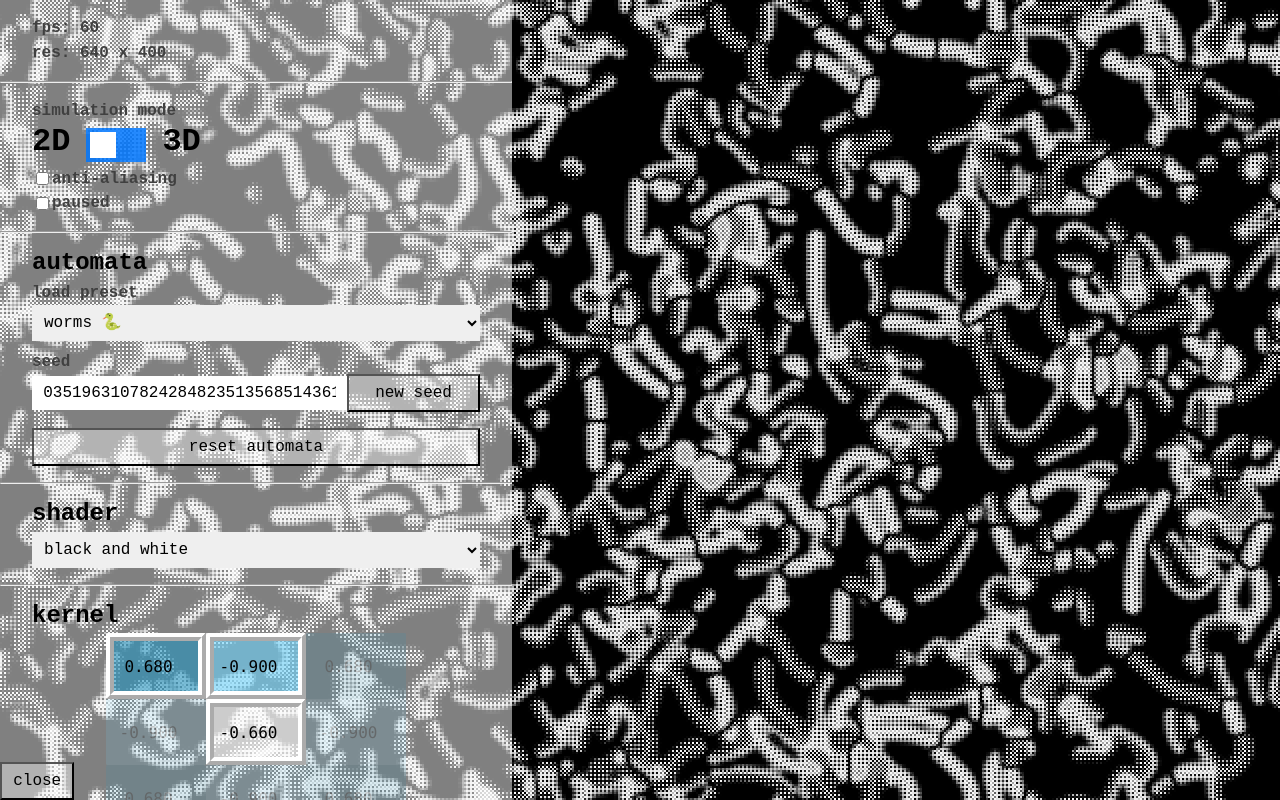
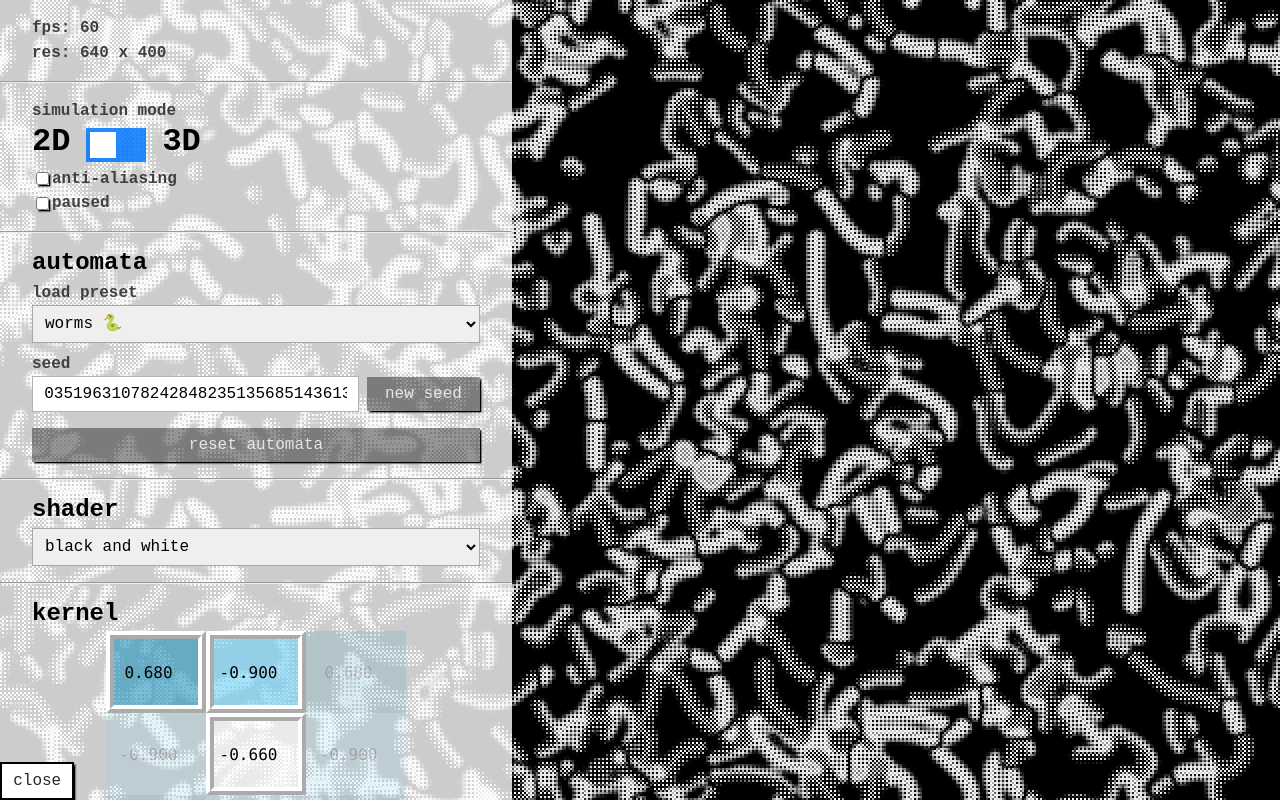
Before and after one commit to mravelo5874/continuous-cellular-automata, a React (Create React App) app: page / in a window 1280 px wide. Built offline with nearby package versions, Linux system fonts and the light colour scheme.

Commit message:
updated ui look :honeybee:

```diff
--- a/src/index.css
+++ b/src/index.css
@@ -47,34 +47,37 @@ h1, h2, h3, h4 {
 }
 
 .ui_button {
-  background-color: rgba(255, 255, 255, 0.397);
-
+  background-color: rgba(0, 0, 0, 0.4);
   /* text */
-  color: rgb(0, 0, 0);
+  color: rgba(255, 255, 255, 0.8);
   font-family: monospace;
   font-size:16px;
   text-align:center;
-
-
   /* padding */
   padding-top: 0.5em;
   padding-left: 0.7em;
   padding-right: 0.7em;
   padding-bottom: 0.5em;
+  /* border */
+  border: none;
+  /* border: solid 0.1em rgba(0, 0, 0, 0.3); */
+  box-shadow: black 0.1em 0.1em 0.1em;
 
-  /* border */
-  /* border: 0.3em;
-  border-style: ridge;
-  border-color: rgba(255, 255, 255, 1.0);
-  border-radius: 5%; */
 }
 .ui_button:hover {
   background-color: rgba(0, 119, 255, 0.85);
   color: white;
 }
+.ui_button:active {
+  -webkit-transition: .2s;
+  transition: .2s;
+  background-color: rgba(255, 0, 85, 0.85);
+  box-shadow: black -0.05em -0.05em 0.1em;
+  color: white;
+}
 
 .ui_text_field {
-  width: 80%;
+  width: 100%;
   /* text */
   font-family: monospace;
   font-size:16px;
@@ -85,7 +88,7 @@ h1, h2, h3, h4 {
   padding-right: 0.7em;
   padding-bottom: 0.5em;
   /* border */
-  border: none;
+  border: solid 0.1em rgba(0, 0, 0, 0.3);
 }
 
 .alt_color_1 {
@@ -140,7 +143,7 @@ h1, h2, h3, h4 {
 */
 
 .ui_window {
-  background-color: rgba(255, 255, 255, 0.5);
+  background-color: rgba(255, 255, 255, 0.8);
 
   /* text */
   color: white;
@@ -177,6 +180,8 @@ h1, h2, h3, h4 {
   font-size: 16px;
   padding: 0.5em;
   border: none;
+  /* border */
+  border: solid 0.1em rgba(0, 0, 0, 0.3);
 }
 
 .dropdown_option {
@@ -185,7 +190,7 @@ h1, h2, h3, h4 {
 
 .kernel_input {
   width: 5em;
-  height: 3em;
+  height: 4em;
   text-align: center;
   /* border */
   border-width: 0.5em;
@@ -203,13 +208,23 @@ h1, h2, h3, h4 {
 }
 
 .activation_input {
+  background-color: rgb(255, 255, 255);
   resize: none;
+  width: 94.5%;
+  width: 94.5%;
+  height: 5em;
+
+  /* text */
   font-family: monospace;
-  font-size: 16px;
-  padding: 0.5em;
-  width: 96%;
-  height: 5em;
-  border: none;
+  font-size:16px;
+  text-align:left;
+  /* padding */
+  padding-top: 0.5em;
+  padding-left: 0.7em;
+  padding-right: 0.7em;
+  padding-bottom: 0.5em;
+  /* border */
+  border: solid 0.1em rgba(0, 0, 0, 0.3);
 }
 
 /*
@@ -228,11 +243,13 @@ h1, h2, h3, h4 {
   appearance: none;
   width: 100%; /* Full-width */
   height: 25px; /* Specified height */
-  background: #ffffff; /* Grey background */
+  background-color: rgba(0, 0, 0, 0.4); /* Grey background */
   outline: none; /* Remove outline */
-  opacity: 0.7; /* Set transparency (for mouse-over effects on hover) */
+  opacity: 0.5; /* Set transparency (for mouse-over effects on hover) */
   -webkit-transition: .2s; /* 0.2 seconds transition on hover */
   transition: opacity .2s;
+
+  border: solid 0.1em rgba(0, 0, 0, 0.1);
 }
 
 /* Mouse-over effects */
@@ -246,8 +263,18 @@ h1, h2, h3, h4 {
   appearance: none;
   width: 25px; /* Set a specific slider handle width */
   height: 25px; /* Slider handle height */
-  background: rgba(0, 119, 255, 0.85); /* Green background */
+  background: rgba(0, 119, 255, 0.8); /* Green background */
   cursor: pointer; /* Cursor on hover */
+
+  box-shadow: black 0.1em 0.1em 0.1em;
+}
+
+.slider::-webkit-slider-thumb:active {
+  -webkit-transition: .4s;
+  transition: .4s;
+
+  background-color: rgba(255, 0, 85, 0.85);
+  box-shadow: black -0.1em -0.1em 0.1em;
 }
 
 .slider::-moz-range-thumb {
@@ -255,6 +282,16 @@ h1, h2, h3, h4 {
   height: 25px; /* Slider handle height */
   background: rgba(0, 119, 255, 0.85); /* Green background */
   cursor: pointer; /* Cursor on hover */
+
+  box-shadow: black 0.1em 0.1em 0.1em;
+}
+
+.slider::-moz-range-thumb:hover {
+  -webkit-transition: .2s;
+  transition: .2s;
+
+  background-color: rgba(255, 0, 85, 0.85);
+  box-shadow: black -0.05em -0.05em 0.1em;
 }
 
 /*
@@ -281,6 +318,13 @@ h1, h2, h3, h4 {
 /* Handle on hover */
 ::-webkit-scrollbar-thumb:hover {
   background: rgba(0, 119, 255, 0.85);
+}
+
+::-webkit-scrollbar-thumb:active {
+  -webkit-transition: .4s;
+  transition: .4s;
+
+  background: rgba(255, 0, 85, 0.85);
 }
 
 /*
--- a/src/ui/ControlWindow.tsx
+++ b/src/ui/ControlWindow.tsx
@@ -123,7 +123,7 @@ class ControlWindow extends React.Component<ControlPanelInterface, {}> {
         var ui_button = document.getElementById('ctrl_button') as HTMLButtonElement;
         if (this.ui_open) {
             ui_window.style.cssText='scale:100%;';
-            ui_button.style.cssText='background-color:white;color:rgba(0, 0, 0, 0.85);border-color:black;';
+            ui_button.style.cssText='background-color:white;color:rgba(0, 0, 0, 0.85);border-color:black;border: solid 2px black';
             ui_button.innerHTML = 'close';
         }
         else {
@@ -492,6 +492,7 @@ class ControlWindow extends React.Component<ControlPanelInterface, {}> {
                                     <h4 className='ctrl_module_sub_title'>seed</h4>
                                     <div className='ui_row'>
                                         <input id='seed_field' className='ui_text_field' maxLength={ControlWindow.SEED_LEN}></input>
+                                        <div style={{paddingRight:'0.5em'}}/>
                                         <button id='randomize_seed' className='ui_button' style={{width:'35%'}} onClick={this.randomize_seed}>new seed</button>
                                     </div>
                                 </div>
@@ -606,7 +607,10 @@ class ControlWindow extends React.Component<ControlPanelInterface, {}> {
                 </div>
 
                 <div>
-                    <button id='ctrl_button' className='ui_button' onClick={this.toggle_window}>close</button>
+                    <button id='ctrl_button' className='ui_button' style={{
+                        backgroundColor:'white',
+                        color:'rgba(0, 0, 0, 0.85)',
+                        border:'solid 2px black'}} onClick={this.toggle_window}>close</button>
                 </div>
             </>
         );
```
